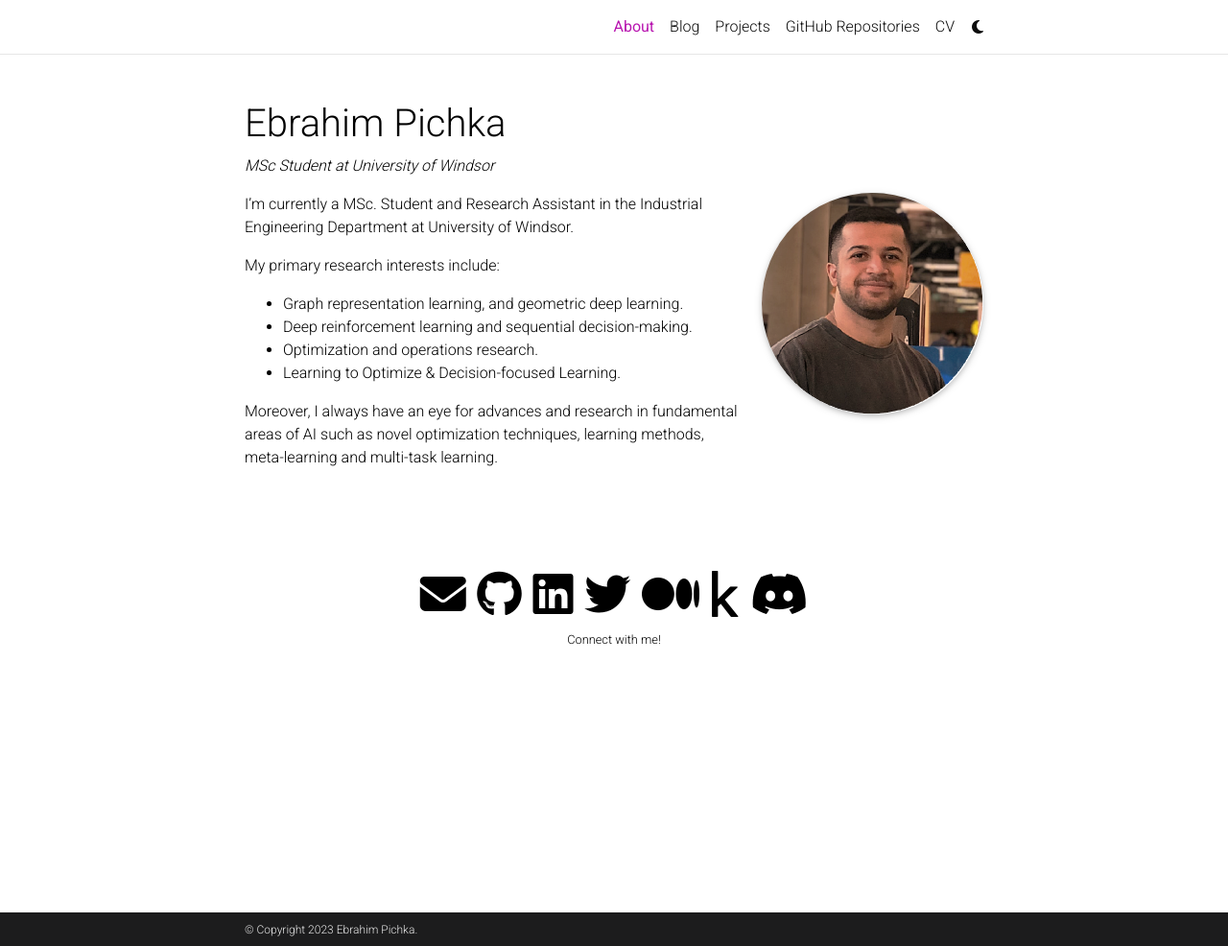
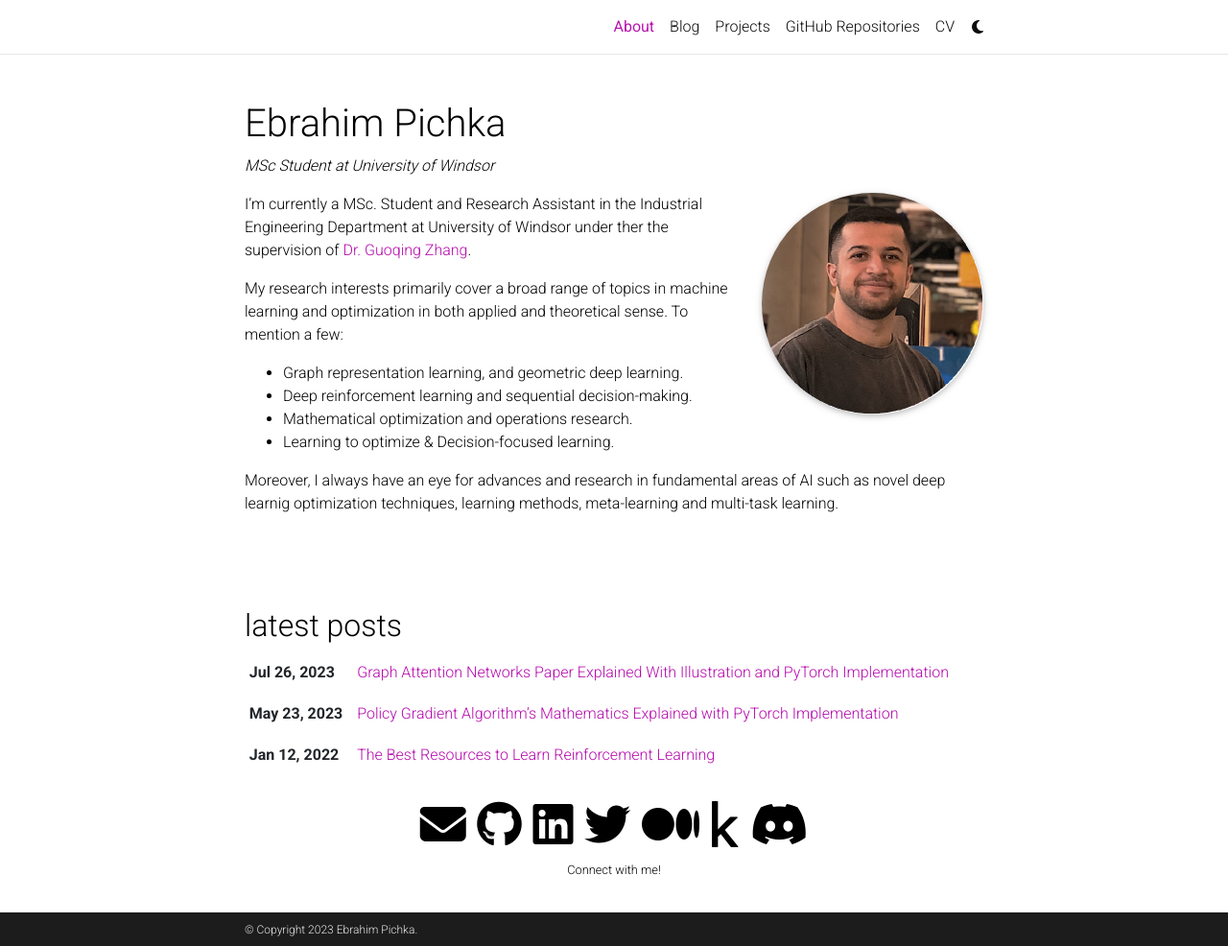
Before and after one commit to ebrahimpichka/ebrahimpichka.github.io, a Jekyll site: the page built from _pages/about.md, in a window 1280 px wide and 986 px high. Shown: the whole window at 96% size. Built offline with Jekyll 4.4.1, drawn with Linux system fonts in a browser that asks for light colours; comment, search, counter and statistics services are not loaded; a style sheet for code colours, icons or effects is not loaded.

Commit message:
update about

```diff
--- a/_pages/about.md
+++ b/_pages/about.md
@@ -22,15 +22,15 @@
 
 ---
 
-I'm currently a MSc. Student and Research Assistant in the Industrial Engineering Department at University of Windsor.
+I'm currently a MSc. Student and Research Assistant in the Industrial Engineering Department at University of Windsor under ther the supervision of [Dr. Guoqing Zhang](https://www.uwindsor.ca/engineering/mame/337/dr-guoqing-zhang).
 
-My primary research interests include:
+My research interests primarily cover a broad range of topics in machine learning and optimization in both applied and theoretical sense. To mention a few:
 - Graph representation learning, and geometric deep learning.
 - Deep reinforcement learning and sequential decision-making.
-- Optimization and operations research.
--	Learning to Optimize & Decision-focused Learning.
+- Mathematical optimization and operations research.
+-	Learning to optimize & Decision-focused learning.
 
-Moreover, I always have an eye for advances and research in fundamental areas of AI such as novel optimization techniques, learning methods, meta-learning and multi-task learning.
+Moreover, I always have an eye for advances and research in fundamental areas of AI such as novel deep learnig optimization techniques, learning methods, meta-learning and multi-task learning.
 
 <br>
 
```
Also changed, not shown: other parts of _pages/about.md (+1 -1 lines).
